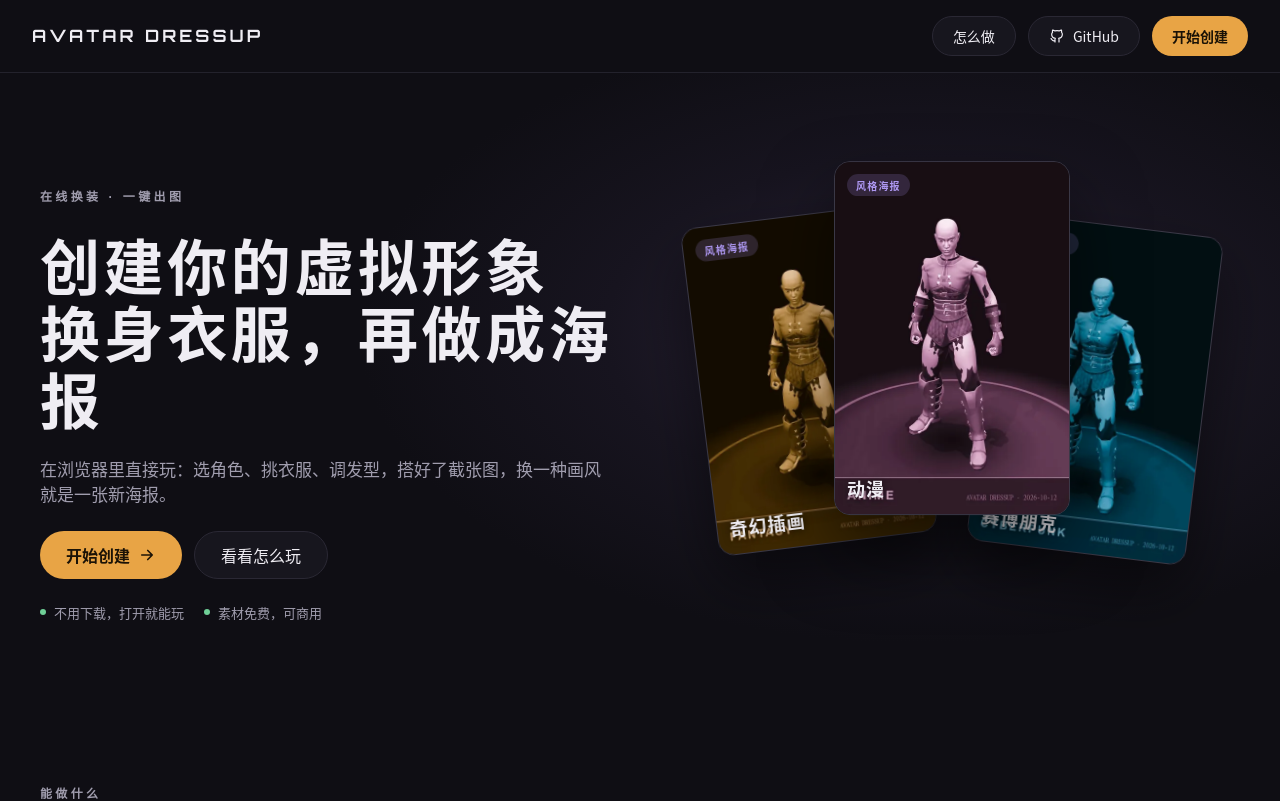
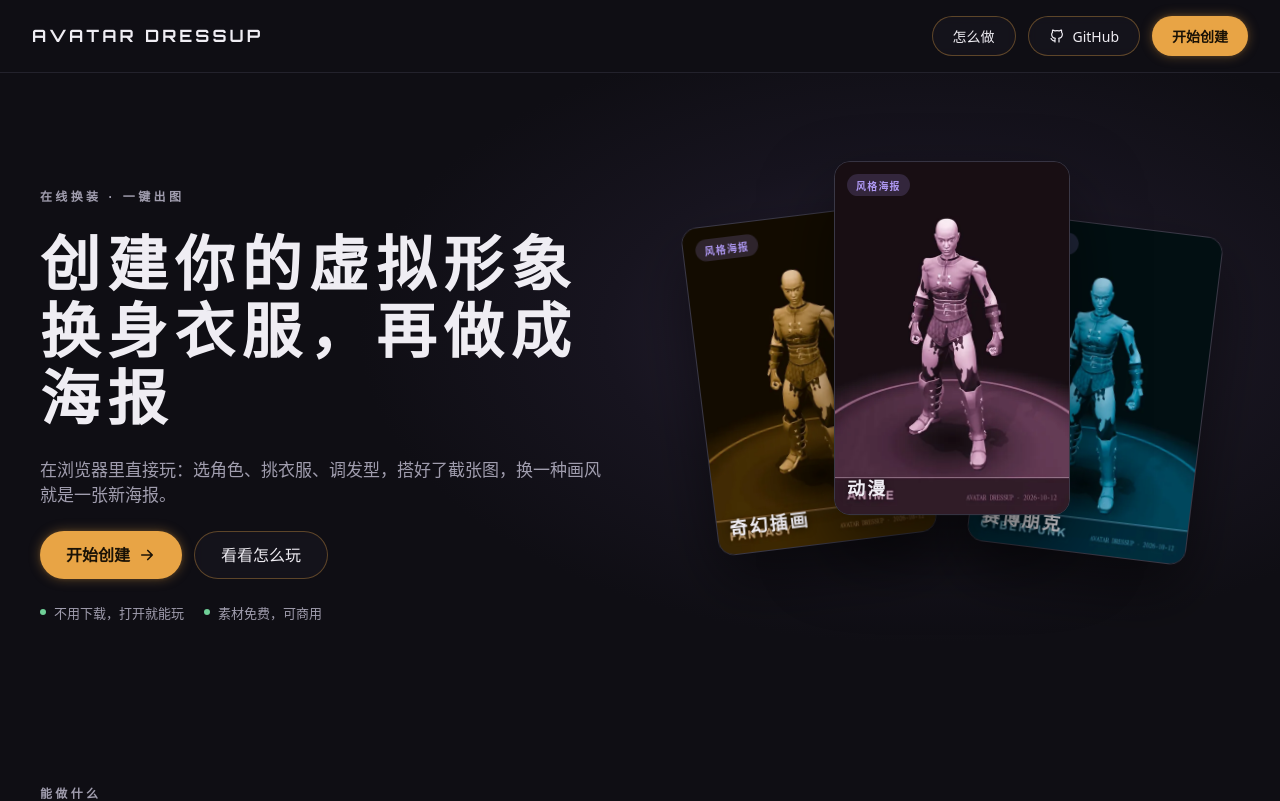
Before and after one commit to kkueo123456/avatar-dressup, a Next.js app: page / in a window 1280 px wide. Shown: the top 801 px of the page. Built offline with nearby package versions, Linux system fonts and the light colour scheme; no server answers.

Commit message:
fix: 修复按钮缺字，增强赛博朋克字体与霓虹效果

```diff
--- a/app/globals.css
+++ b/app/globals.css
@@ -42,19 +42,48 @@ button { font-family: inherit; }
   *, *::before, *::after { animation: none !important; transition: none !important; }
 }
 
-/* 字体角色：大标题用正文字体加粗，保证所有中文统一显示 */
-.font-display { font-family: var(--font-body); font-weight: 700; letter-spacing: 0.06em; }
-.font-mark { font-family: var(--font-orbitron, var(--font-body)); font-weight: 700; letter-spacing: 0.18em; }
+/* 字体角色：英文用 Orbitron（赛博科幻），中文回退系统黑体，保证不缺字 */
+.font-display {
+  font-family: var(--font-orbitron), "PingFang SC", "Microsoft YaHei", "Noto Sans SC", system-ui, sans-serif;
+  font-weight: 700;
+  letter-spacing: 0.12em;
+}
+.font-mark {
+  font-family: var(--font-orbitron), "PingFang SC", "Microsoft YaHei", "Noto Sans SC", system-ui, sans-serif;
+  font-weight: 700;
+  letter-spacing: 0.18em;
+}
 
-/* 两种胶囊按钮 */
+/* 两种胶囊按钮 —— 赛博朋克霓虹风格 */
 .btn-primary, .btn-ghost {
   display: inline-flex; align-items: center; justify-content: center; gap: 8px;
   height: 40px; padding: 0 20px; border-radius: var(--radius-pill);
   font-size: 14px; cursor: pointer; white-space: nowrap;
+  font-family: "PingFang SC", "Microsoft YaHei", "Noto Sans SC", system-ui, sans-serif;
 }
-.btn-primary { border: 0; background: var(--accent); color: var(--on-accent); font-weight: 700; transition: transform 80ms ease, box-shadow 150ms ease, background-color 150ms ease; }
-.btn-primary:hover { background: var(--accent-hover); box-shadow: 0 0 0 3px rgba(232, 164, 69, 0.22); transform: translateY(-1px); }
+.btn-primary {
+  border: 0;
+  background: var(--accent);
+  color: var(--on-accent);
+  font-weight: 700;
+  transition: transform 80ms ease, box-shadow 150ms ease, background-color 150ms ease;
+  box-shadow: 0 0 12px rgba(232, 164, 69, 0.35), 0 0 4px rgba(232, 164, 69, 0.15);
+}
+.btn-primary:hover {
+  background: var(--accent-hover);
+  box-shadow: 0 0 20px rgba(232, 164, 69, 0.55), 0 0 8px rgba(232, 164, 69, 0.25);
+  transform: translateY(-1px);
+}
 .btn-primary:active { transform: translateY(0); }
 .btn-primary:disabled { opacity: 0.5; cursor: not-allowed; box-shadow: none; transform: none; }
-.btn-ghost { border: 1px solid var(--line); background: #17161E; color: var(--text); }
-.btn-ghost:hover { border-color: var(--line-hover); background: var(--card-raised); }
+.btn-ghost {
+  border: 1px solid rgba(232, 164, 69, 0.35);
+  background: rgba(23, 22, 30, 0.7);
+  color: var(--text);
+  backdrop-filter: blur(4px);
+}
+.btn-ghost:hover {
+  border-color: rgba(232, 164, 69, 0.7);
+  background: rgba(232, 164, 69, 0.08);
+  box-shadow: 0 0 16px rgba(232, 164, 69, 0.2);
+}
```
